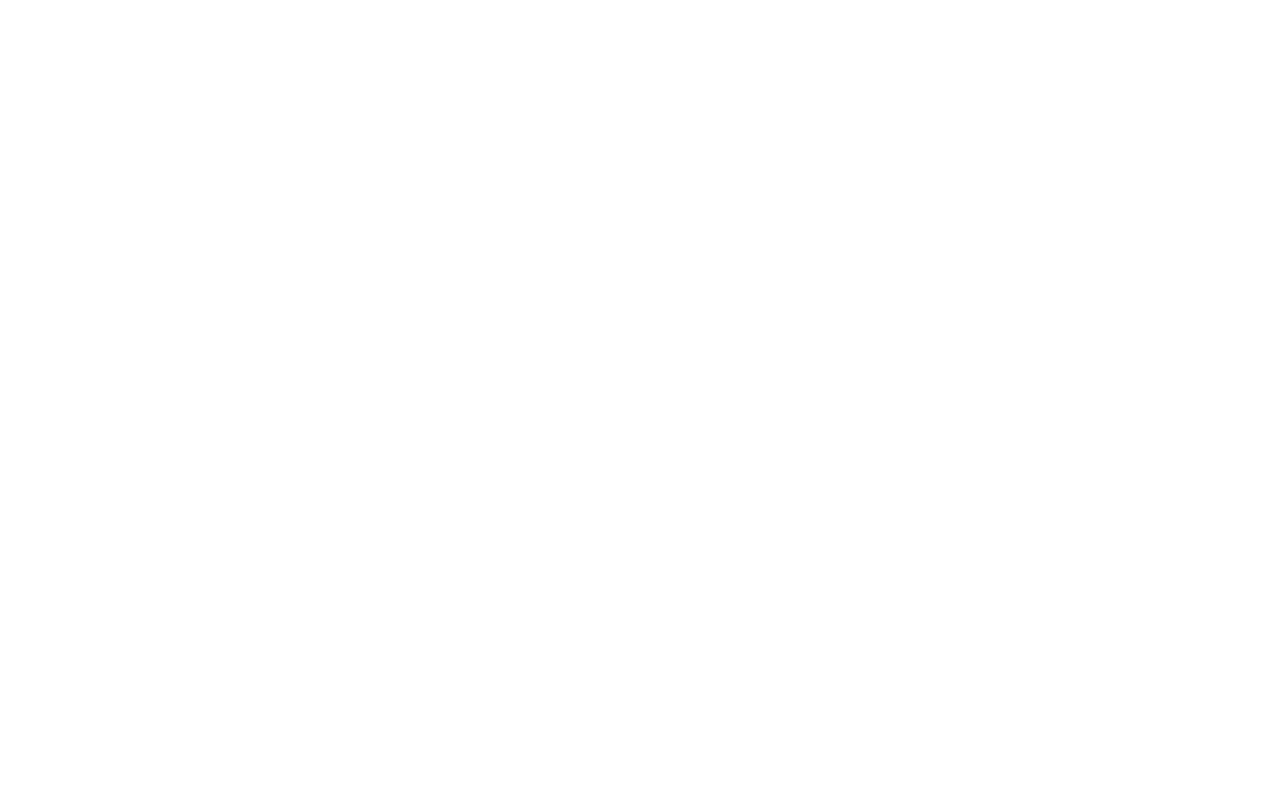
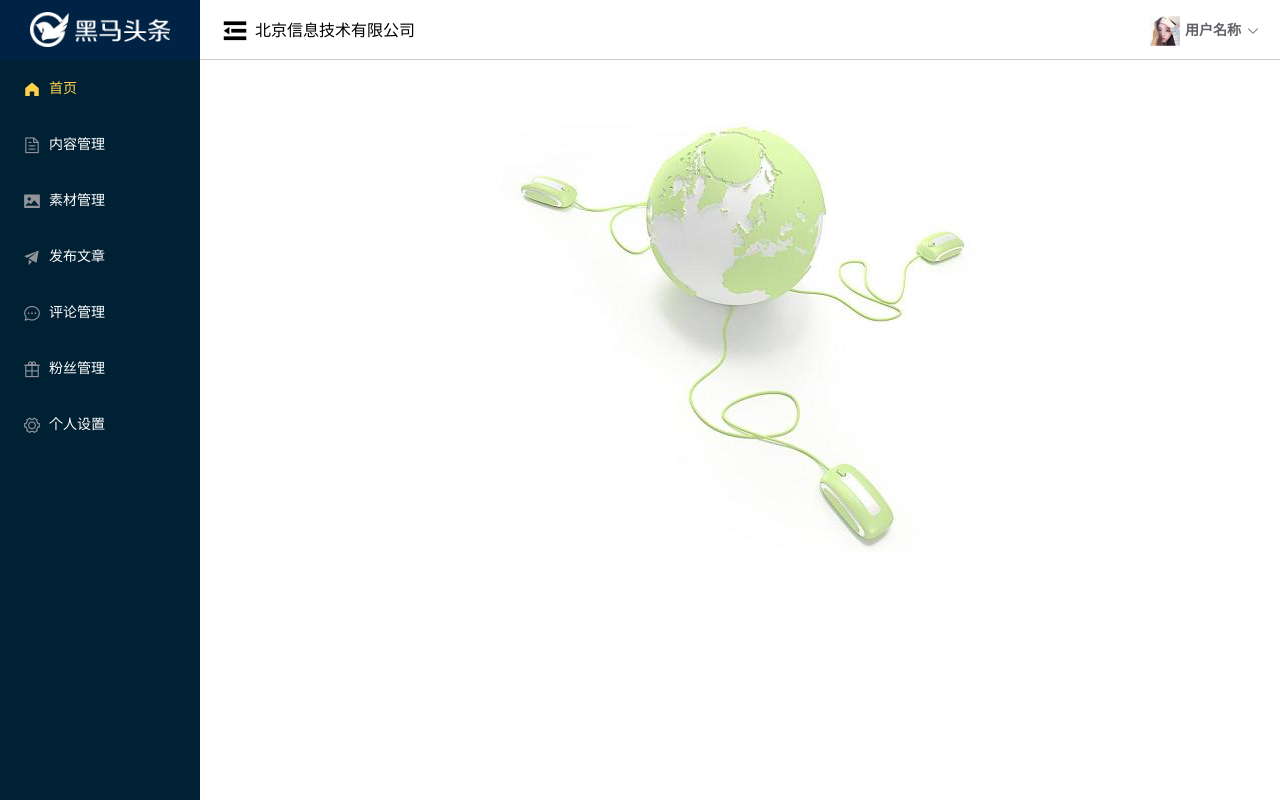
Before and after one commit to ViavaCos/toutiao-pc, a Vue app: page /#/ in a window 1280 px wide. Built offline with nearby package versions, Linux system fonts and the light colour scheme.

Commit message:
首页模块 布局+路由

```diff
--- /dev/null
+++ b/src/views/404/index.vue
@@ -0,0 +1,21 @@
+<template>
+  <div class="container-404"></div>
+</template>
+
+<script>
+export default {
+
+}
+</script>
+
+<style lang="less">
+.container-404{
+    height: 100%;
+    width: 100%;
+    position: absolute;
+    top: 0;
+    left: 0;
+    background: url('../../assets/404.png') no-repeat center / cover;
+}
+
+</style>
--- /dev/null
+++ b/src/views/home/index.vue
@@ -0,0 +1,141 @@
+<template>
+  <el-container class="container-home">
+    <el-aside :width="!isCollapse?'200px':'64px'">
+      <div class="logo" :class="{smallIcon:isCollapse}"></div>
+      <el-menu
+        default-active="/"
+        background-color="#002033"
+        active-text-color="#ffd04b"
+        text-color="#fff"
+        :collapse="isCollapse"
+        :collapse-transition="false"
+        router
+      >
+        <el-menu-item index="/">
+          <i class="el-icon-s-home"></i>
+          <span slot="title">首页</span>
+        </el-menu-item>
+        <el-menu-item index="/article">
+          <i class="el-icon-document"></i>
+          <span slot="title">内容管理</span>
+        </el-menu-item>
+        <el-menu-item index="/image">
+          <i class="el-icon-picture"></i>
+          <span slot="title">素材管理</span>
+        </el-menu-item>
+        <el-menu-item index="/publish">
+          <i class="el-icon-s-promotion"></i>
+          <span slot="title">发布文章</span>
+        </el-menu-item>
+        <el-menu-item index="/comment">
+          <i class="el-icon-chat-dot-round"></i>
+          <span slot="title">评论管理</span>
+        </el-menu-item>
+        <el-menu-item index="/fans">
+          <i class="el-icon-present"></i>
+          <span slot="title">粉丝管理</span>
+        </el-menu-item>
+        <el-menu-item index="/setting">
+          <i class="el-icon-setting"></i>
+          <span slot="title">个人设置</span>
+        </el-menu-item>
+      </el-menu>
+    </el-aside>
+    <el-container>
+      <el-header>
+        <i class="el-icon-s-fold" @click="showSidebar"></i>
+        <span>北京信息技术有限公司</span>
+        <el-dropdown>
+          <span class="el-dropdown-link">
+              <img src="../../assets/avatar.jpg" alt="">
+            <span class="userName">用户名称</span>
+            <span class="el-icon-arrow-down el-icon--right"></span>
+          </span>
+          <el-dropdown-menu slot="dropdown">
+            <el-dropdown-item icon="el-icon-setting">个人设置</el-dropdown-item>
+            <el-dropdown-item icon="el-icon-unlock">退出登录</el-dropdown-item>
+          </el-dropdown-menu>
+        </el-dropdown>
+      </el-header>
+      <el-main>
+          <router-view></router-view>
+      </el-main>
+    </el-container>
+  </el-container>
+</template>
+
+<script>
+export default {
+  data () {
+    return {
+      isCollapse: false
+    }
+  },
+  methods: {
+    showSidebar () {
+      this.isCollapse = !this.isCollapse
+    }
+  }
+}
+</script>
+
+<style lang='less'>
+.container-home {
+  width: 100%;
+  height: 100%;
+  position: absolute;
+  top: 0;
+  left: 0;
+
+  .el-header {
+    width: 60px;
+    border-bottom: 1px solid #ccc;
+    width: 100%;
+    line-height: 60px;
+
+    i {
+      font-size: 30px;
+      vertical-align: middle;
+    }
+    span {
+      margin-left: 5px;
+      vertical-align: middle;
+    }
+
+    .el-dropdown{
+        float: right;
+
+        .userName{
+            font-weight: bold;
+            // vertical-align: middle;
+        }
+
+        img{
+            width: 30px;
+            height: 30px;
+            vertical-align: middle;
+        }
+    }
+  }
+
+  .el-aside {
+    background-color: #002033;
+
+    .logo {
+      height: 60px;
+      background: #002244 url("../../assets/logo_admin.png") no-repeat center /
+        140px auto;
+    }
+
+    .smallIcon{
+        background-image: url('../../assets/logo_admin_01.png');
+        background-size: 36px auto;
+    }
+
+    .el-menu {
+    //   width: 200px;
+    border-right: none;
+    }
+  }
+}
+</style>
--- /dev/null
+++ b/src/views/welcome/index.vue
@@ -0,0 +1,23 @@
+<template>
+ <div class="container-welcome">
+     <img src="../../assets/welcome.jpg" alt="">
+ </div>
+</template>
+
+<script>
+export default {
+
+}
+</script>
+
+<style lang="less">
+.container-welcome{
+    vertical-align:middle;
+    text-align: center;
+    img{
+        vertical-align:middle;
+        margin: 0 auto;
+    }
+}
+
+</style>
```
Also changed, not shown: src/router/index.js (+25 -5 lines).
